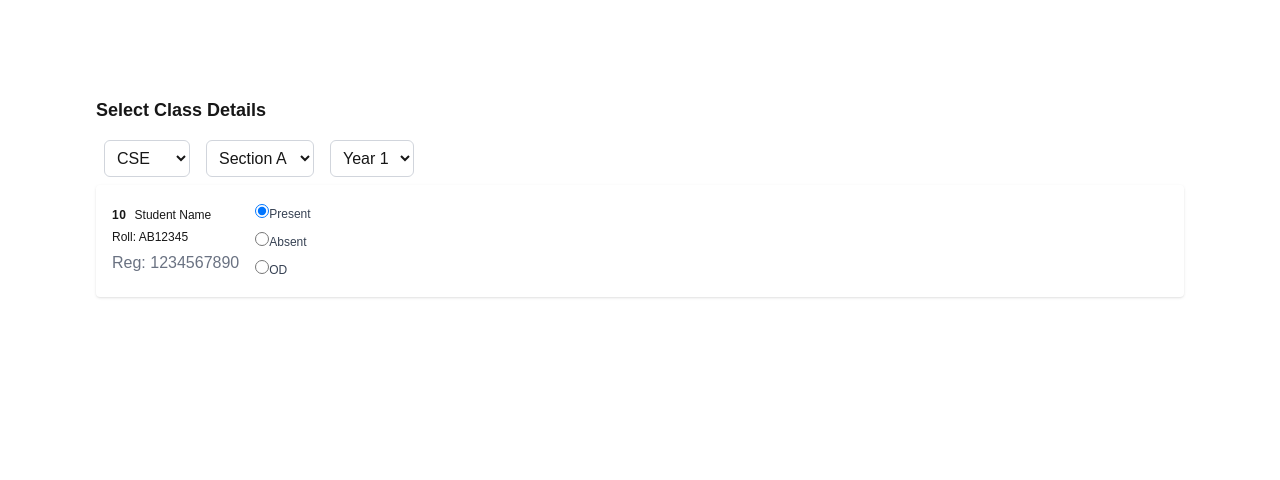
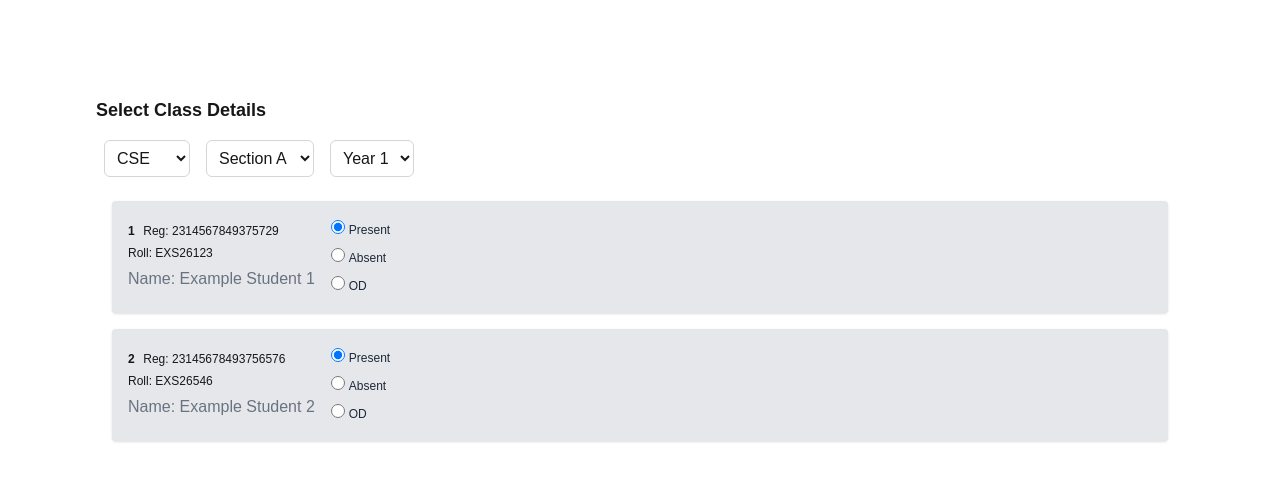
Before and after one commit to RagavRyan365/Student-Tracker-Frontend, a Next.js app: page / in a window 1280 px wide. Shown: the top 480 px of the page. Built offline with nearby package versions, Linux system fonts and the light colour scheme.

Commit message:
Add: student data variable  Student card moving to back end->

```diff
--- a/app/globals.css
+++ b/app/globals.css
@@ -13,7 +13,7 @@
   --font-mono: var(--font-geist-mono);
 }
 
-@media (prefers-color-scheme: dark) {
+ @media (prefers-color-scheme: dark) {
   :root {
     --background: #0a0a0a;
     --foreground: #ededed;
--- a/app/page.tsx
+++ b/app/page.tsx
@@ -1,7 +1,14 @@
 'use client'
-import {useState} from "react";
+import { useEffect, useState } from "react";
 
-import Scard from "@/components/studentCard";
+import Scard, { type StudentStatus } from "@/components/studentCard";
+
+interface StudentData{
+  name:string;
+  rollNo:string;
+  registerNo:number;
+  status:StudentStatus;
+}
 
 
 export default function Home() {
@@ -9,7 +16,31 @@ export default function Home() {
   const [selectedDepartment, setSelectedDepartment] = useState("cse");
   const [classSection, setClassSection] = useState("A");
   const [selectedYear, setSelectedYear] = useState("1");
-  const [studentData, setStudentData] = useState([]);
+  /*
+    StudentName;
+    StudentRollNo;
+    StudentRegisterNo;
+    Status - P,A or OD;
+  */
+  const [studentData, setStudentData] = useState<StudentData[]>([{
+    name:"Example Student 1",
+    rollNo:"EXS26123",
+    registerNo:2314567849375729,
+    status:"P",
+  },{
+    name:"Example Student 2",
+    rollNo:"EXS26546",
+    registerNo:23145678493756578,
+    status:"P",
+  }]);
+
+  const handleStudentStatusChange = (index: number, status: StudentStatus) => {
+    setStudentData((currentStudents) =>
+      currentStudents.map((student, studentIndex) =>
+        studentIndex === index ? { ...student, status } : student
+      )
+    );
+  };
 
   return (
     <div className="flex min-h-screen flex-col lg:p-24 p-4">
@@ -52,7 +83,21 @@ export default function Home() {
           <option value="4">Year 4</option>
         </select>
       </div>
-      <Scard sno={10}></Scard>
+      <div>
+        {
+          studentData.map((e,i)=>(
+            <Scard
+              key={i}
+              sno={i+1}
+              studentName={e.name}
+              studentRoll={e.rollNo}
+              studentReg={e.registerNo}
+              status={e.status}
+              onStatusChange={(status) => handleStudentStatusChange(i, status)}
+            />
+          ))
+        }
+      </div>
     </div>
   );
 }
--- a/components/studentCard.tsx
+++ b/components/studentCard.tsx
@@ -1,16 +1,30 @@
 'use client'
-import { useState } from 'react'
 
-export default function studentCard(props: any) {
-  const [status, setStatus] = useState<'present' | 'absent' | 'od'>('present')
-  const { sno = '1', studentName = 'Student Name', studentReg = '1234567890', studentRoll = 'AB12345' } = props
+export type StudentStatus = 'P' | 'A' | 'OD';
 
-  const [cardColor,setColor] = useState("gray-500")
+interface StudentCardProps {
+  sno: number;
+  studentName: string;
+  studentReg: number;
+  studentRoll: string;
+  status: StudentStatus;
+  onStatusChange: (status: StudentStatus) => void;
+}
+
+export default function StudentCard({
+  sno,
+  studentName,
+  studentReg,
+  studentRoll,
+  status,
+  onStatusChange,
+}: StudentCardProps) {
 
   // Text weight mapping based on priority:
   // sno-1 (boldest), name-2, roll no-4, register number-6 (lightest)
   return (
-    <div className="flex items-center gap-4 rounded-sm p-4 shadow-sm min-w-0">
+    <div className="flex items-center m-4 gap-4 rounded-sm p-4 shadow-sm min-w-0 dark:bg-gray-900 bg-gray-200">
+
       {/* Student info column */}
       <div className="flex flex-col gap-1.5">
             {/* sno, name, roll number horizontal row */}
@@ -18,13 +32,13 @@ export default function studentCard(props: any) {
                 <span className="font-bold text-xs uppercase tracking-wider">
                     {sno}
                 </span>
-                <span className="font-medium text-xs">{studentName}</span>
+                <span className="font-medium text-xs">Reg: {studentReg}</span>
             </div>
             <span className="font-normal text-xs">Roll: {studentRoll}</span>
 
             {/* register number below the horizontal row */}
             <span className="font-light text-xxs text-gray-500">
-            Reg: {studentReg}
+            Name: {studentName}
             </span>
       </div>
 
@@ -33,37 +47,38 @@ export default function studentCard(props: any) {
         <label>
           <input
             type="radio"
-            name="studentStatus"
-            value="present"
-            checked={status === 'present'}
-            onChange={() => setStatus('present')}
-            className="rounded w-3.5 h-3.5 border-gray-300 bg-white focus:outline-none focus:ring-2 focus:ring-primary"
+            name={"studentStatus" + sno}
+            value="p"
+            checked={status === 'P'}
+            onChange={() => onStatusChange('P')}
+            className="rounded w-3.5 h-3.5 border-gray-300 bg-white focus:outline-none"
           />
-          <span className="text-xs font-medium text-gray-700">Present</span>
+          <span className="text-xs mx-1 font-medium text-gray-800 dark:text-gray-200">Present</span>
         </label>
         <label>
           <input
             type="radio"
-            name="studentStatus"
-            value="absent"
-            checked={status === 'absent'}
-            onChange={() => setStatus('absent')}
-            className="rounded w-3.5 h-3.5 border-gray-300 bg-white focus:outline-none focus:ring-2 focus:ring-primary"
+            name={"studentStatus" + sno}
+            value="a"
+            checked={status === 'A'}
+            onChange={() => onStatusChange('A')}
+            className="rounded w-3.5 h-3.5 border-gray-300 bg-white focus:outline-none"
           />
-          <span className="text-xs font-medium text-gray-700">Absent</span>
+          <span className="text-xs mx-1 font-medium text-gray-800 dark:text-gray-200">Absent</span>
         </label>
         <label>
           <input
             type="radio"
-            name="studentStatus"
+            name={"studentStatus" + sno}
             value="od"
-            checked={status === 'od'}
-            onChange={() => setStatus('od')}
-            className="rounded w-3.5 h-3.5 border-gray-300 bg-white focus:outline-none focus:ring-2 focus:ring-primary"
+            onChange={() => onStatusChange('OD')}
+            checked={status === 'OD'}
+            className="rounded w-3.5 h-3.5 border-gray-300 bg-white focus:outline-none"
           />
-          <span className="text-xs font-medium text-gray-700">OD</span>
+          <span className="text-xs mx-1 font-medium text-gray-800 dark:text-gray-200">OD</span>
         </label>
       </div>
+
     </div>
   )
 }
```
